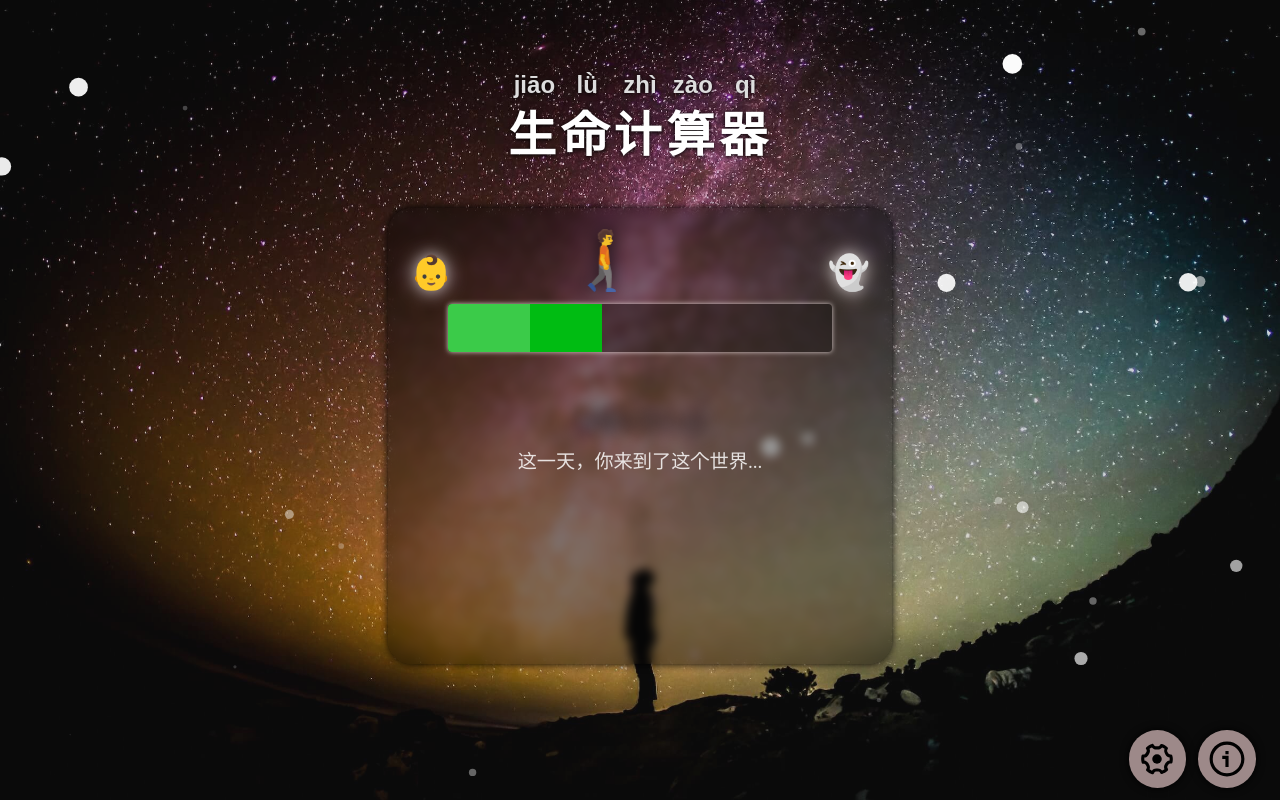
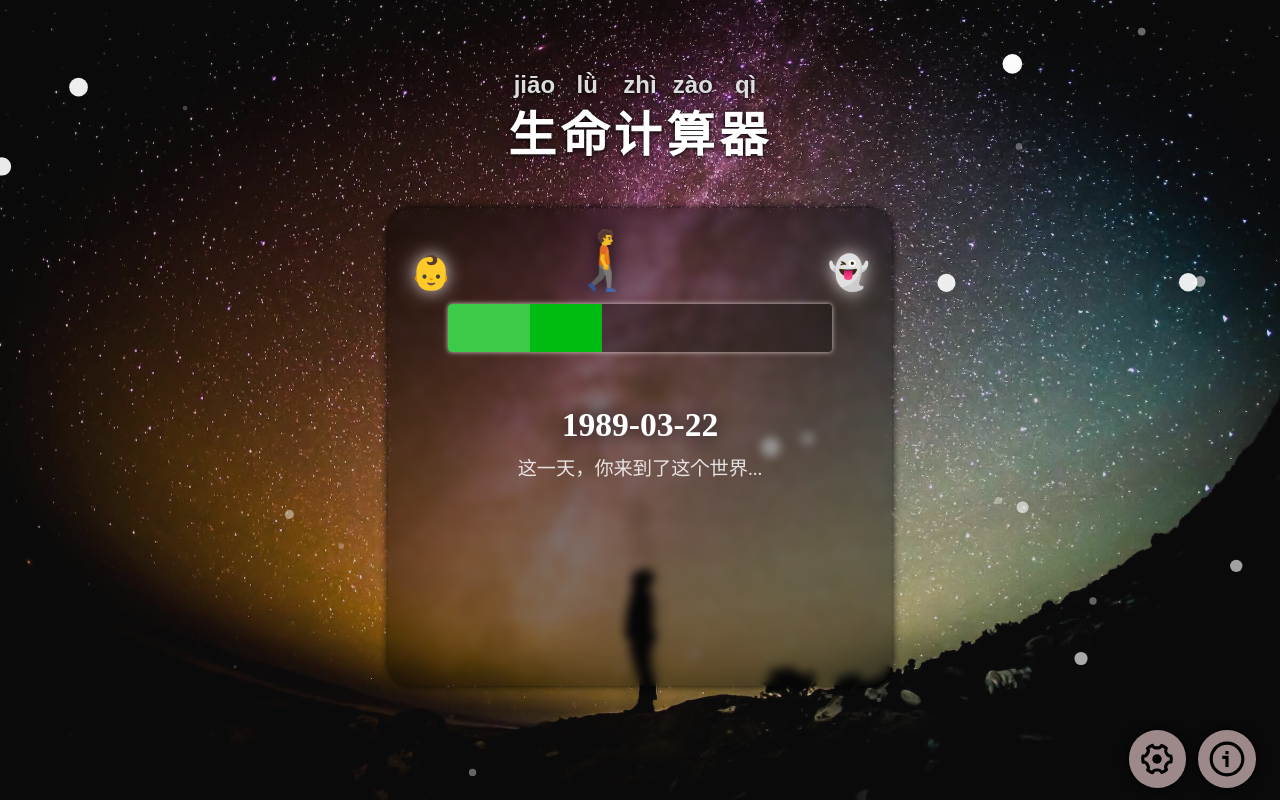
Before and after one commit to zerosoul/life-progress, a React (Vite) app: page / in a window 1280 px wide. Both pictures are taken after a click on the button "开始计算". Built offline with nearby package versions, Linux system fonts and the light colour scheme.

Commit message:
chore: fix color

```diff
--- a/src/components/Tip.jsx
+++ b/src/components/Tip.jsx
@@ -25,17 +25,17 @@ const StyledWrapper = styled.div`
     animation-fill-mode: both;
     em {
       text-shadow: 0 0 18px #000;
-      color: ${({ bgColor }) => bgColor};
-      font-weight: 800;
+      color: #fff;
+      font-weight: 900;
       padding: 0 0.2rem;
-      font-size: 1.2rem;
+      font-size: 1.4rem;
     }
   }
 `;
 
 export default function Tip({ birth, dayInLife = 1, percent = 0 }) {
   return (
-    <StyledWrapper bgColor="transparent">
+    <StyledWrapper>
       <p style={{ animationDelay: '.5s' }}>
         <em>{birth}</em>
       </p>
```
